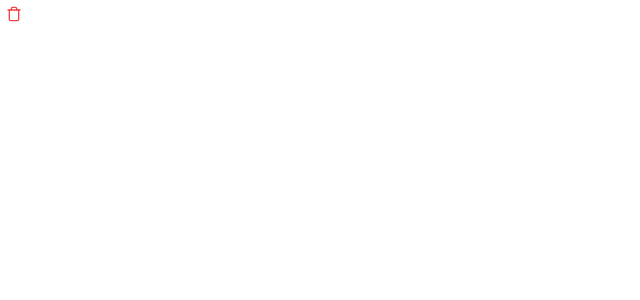
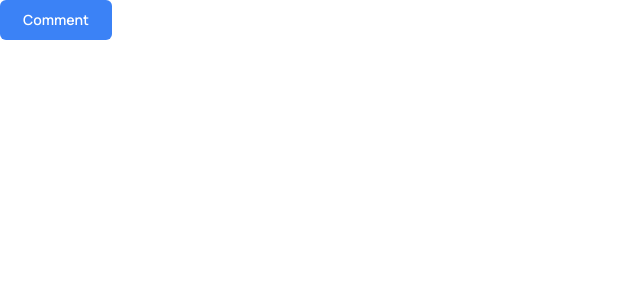
Before and after one commit to gagandeep-singh-sde/toy-comment-app, a Next.js app: page / in a window 1280 px wide. Shown: the top 300 px of the page, without its empty margins (0-640 px from the left). Built offline with nearby package versions, Linux system fonts and the light colour scheme.

Commit message:
feat/ui: button

```diff
--- a/src/components/comment/Comment.tsx
+++ b/src/components/comment/Comment.tsx
@@ -1,19 +1,13 @@
 "use client";
-import ActionWithConfirmation from "@/ui/action-with-confirmation";
-import { FiTrash } from "react-icons/fi";
-import { FiTrash2 } from "react-icons/fi";
+import Button from "@/ui/button";
 
 const Comment = () => {
   const onClickHandler = () => {
-    console.log("Delete comment");
+    console.log("Clicked");
   };
   return (
     <>
-      <ActionWithConfirmation
-        Icon={FiTrash}
-        ConfirmActionIcon={FiTrash2}
-        onClick={onClickHandler}
-      />
+      <Button label={"Comment"} onClick={onClickHandler} />
     </>
   );
 };
--- /dev/null
+++ b/src/ui/button/Button.d.ts
@@ -0,0 +1,5 @@
+export type ButtonProps = {
+  label: string;
+  type?: "button" | "submit";
+  onClick: () => void;
+};
--- /dev/null
+++ b/src/ui/button/Button.tsx
@@ -0,0 +1,14 @@
+import { ButtonProps } from "./Button.d";
+
+const Button = ({ label, type = "button", onClick }: ButtonProps) => {
+  return (
+    <button
+      className="min-w-28 py-2.5 rounded-md text-sm bg-blue-500 font-semibold text-white hover:bg-opacity-90 active:bg-blue-600 focus:outline-none focus:ring-2 focus:ring-blue-300 disabled:bg-gray-300 transition-all duration-300 ease-in-out"
+      type={type}
+      onClick={onClick}
+    >
+      {label}
+    </button>
+  );
+};
+export default Button;
--- /dev/null
+++ b/src/ui/button/index.ts
@@ -0,0 +1,3 @@
+import Button from "./Button";
+
+export default Button;
```
